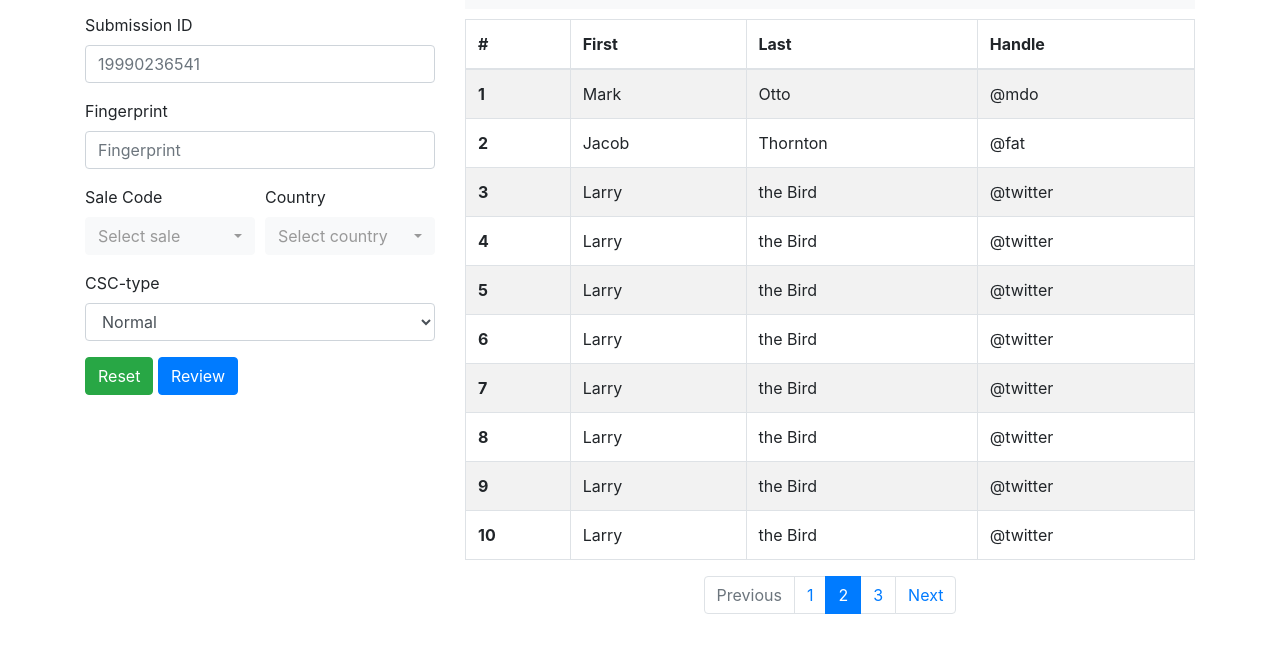
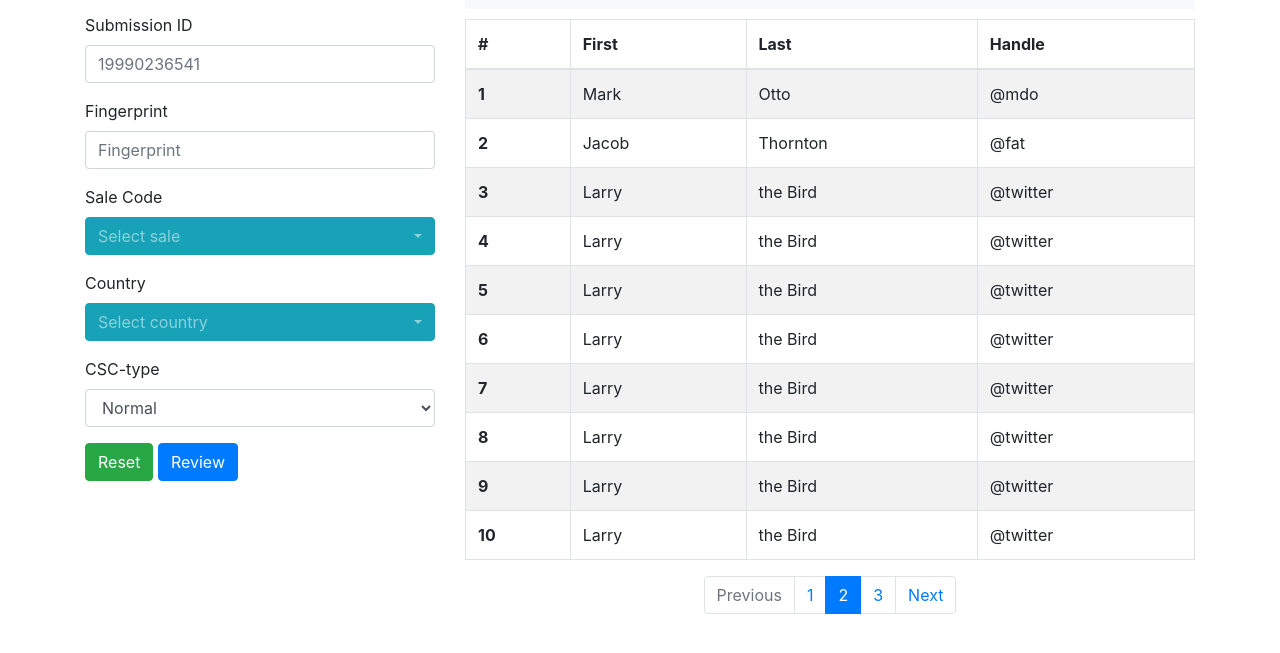
Before and after one commit to tuanbacyen/design-statistical-app, a plain HTML site: page index.html in a window 1280 px wide. Shown: the part 131-784 px from the top of the page. Drawn offline with nearby package versions, Linux system fonts and the light colour scheme.

Commit message:
fix html

```diff
--- a/index.html
+++ b/index.html
@@ -55,10 +55,10 @@
             <label for="fingerprint">Fingerprint</label>
             <input type="text" class="form-control" id="fingerprint" placeholder="Fingerprint">
           </div>
-          <div class="form-row">
-            <div class="form-group col-md-6">
+          <div class="form-group">
             <label for="sale_code">Sale Code</label>
-              <select class="form-control selectpicker" id="sale_code" data-live-search="true" title="Select sale">
+            <select class="form-control selectpicker" id="sale_code" data-style="btn-info" multiple
+              data-live-search="true" title="Select sale">
               <option>ACR</option>
               <option>DKR</option>
               <option>AFR</option>
@@ -78,9 +78,10 @@
               <option>SEE</option>
             </select>
           </div>
-            <div class="form-group col-md-6">
+          <div class="form-group">
             <label for="country">Country</label>
-              <select class="form-control selectpicker" id="country" data-live-search="true" title="Select country">
+            <select class="form-control selectpicker" id="country" multiple data-style="btn-info"
+              data-live-search="true" title="Select country">
               <option>Ghana</option>
               <option>Senegal</option>
               <option>Senegal</option>
@@ -97,7 +98,6 @@
               <option>Spain</option>
               <option>SEAD</option>
             </select>
-            </div>
           </div>
           <div class="form-group">
             <label for="exampleFormControlSelect1">CSC-type</label>
--- a/script.js
+++ b/script.js
@@ -5,6 +5,8 @@ $(document).ready(function () {
 
   showTab();
   $('body').on('click', '.btn-tab', tabSelect);
+  // $("#sale_code").val('default');
+  // $("#sale_code").selectpicker("refresh");
 });
 
 function showTab() {
```
Lines whose indentation alone changed are shown as unchanged.
